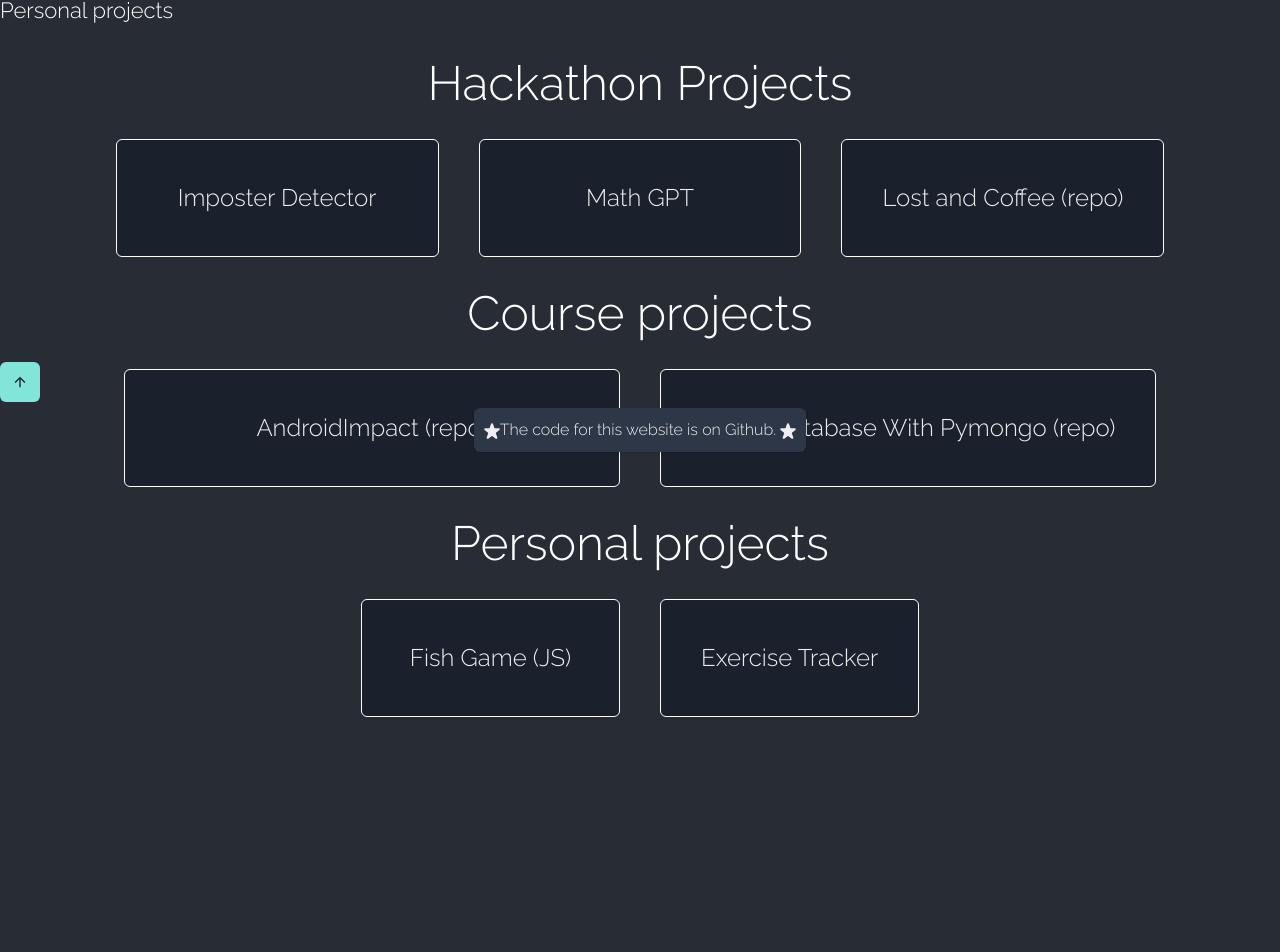
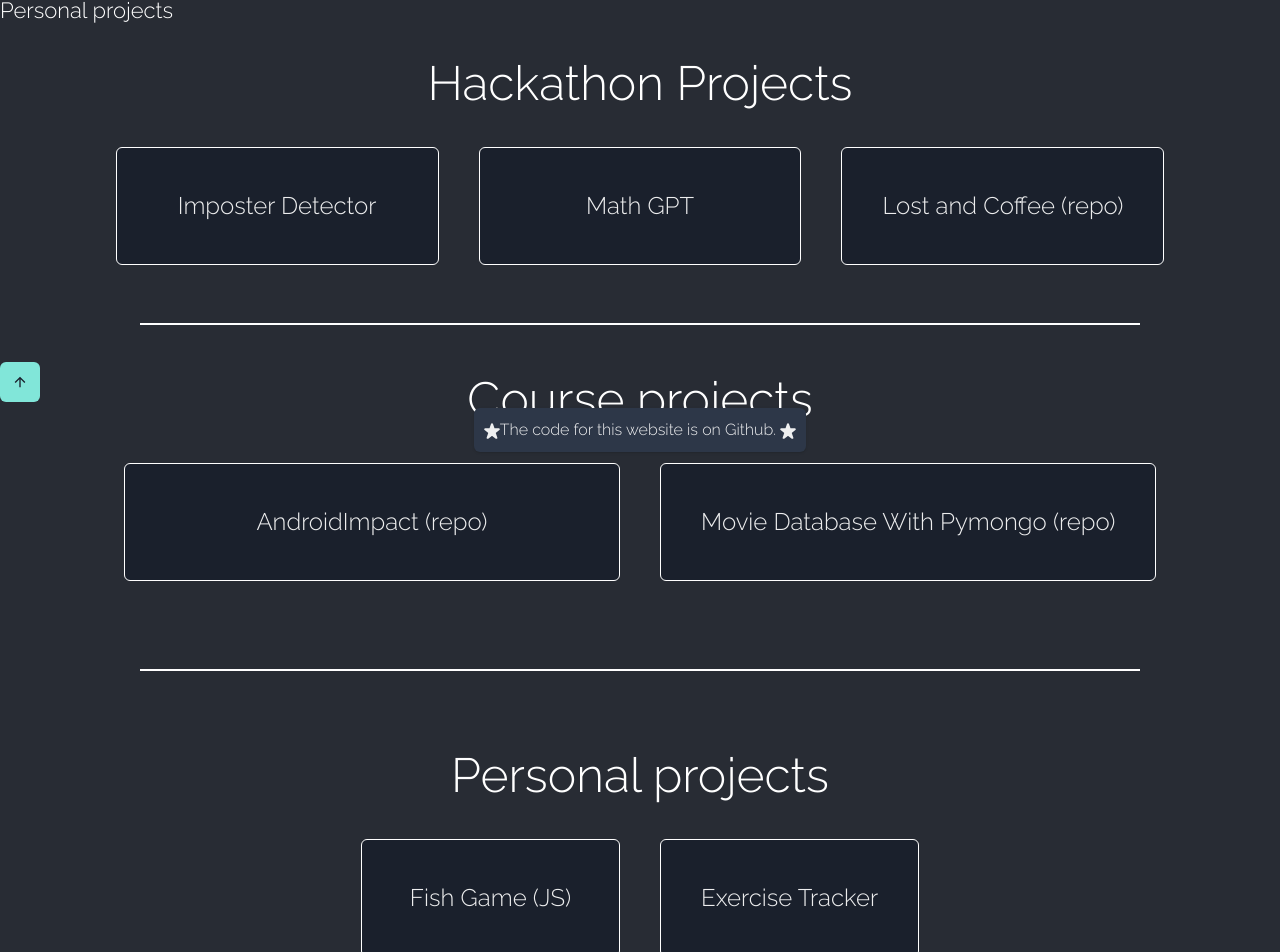
Before and after one commit to LeCitrus/LeCitrus.github.io, a React (Create React App) app: page /projects in a window 1280 px wide. Shown: the part 348-1300 px from the top of the page. Before the commit the page ends 1065 px from the top, so only its background shows below. Built offline with nearby package versions, Linux system fonts and the light colour scheme; a web font is replaced by a local one.

Commit message:
more UI changes

```diff
--- a/src/pages/hobbies.tsx
+++ b/src/pages/hobbies.tsx
@@ -1,7 +1,7 @@
 import NavBar from '../components/NavBar';
 import Header from '../components/Header';
 import Origami from '../components/Origami';
-import {SimpleGrid, Text, Center, Link, VStack, HStack} from '@chakra-ui/react';
+import {Text, Link, VStack, HStack, Box} from '@chakra-ui/react';
 import Eiffel from '../images/eiffel.jpg';
 import Spring from '../images/spring.jpg';
 import Echidna from '../images/echidna.jpg';
@@ -38,13 +38,9 @@ const Hobbies = () => {
       <Link href="#photography" fontSize={22}>Photography</Link>
       </VStack>
       <div>
-        <Center>
+        <VStack>
           <Text fontSize='4xl' id="origami">Origami</Text>
-        </Center>
-        <Center m={5}>
-          <Text fontSize='2xl'>"The Japanese art of folding paper into decorative shapes and figures." here are some of my creations!</Text>
-        </Center>
-        <Center>
+          <Text fontSize='2xl' padding="20px">"The Japanese art of folding paper into decorative shapes and figures." here are some of my creations!</Text>
           <HStack spacing='15px' margin='5px' alignItems="top">
             <VStack>
               <Origami image_src={Eiffel} title="Eiffel Tower" author="Robin Glynn" description="Folded with 30x30cm tissue foil paper"/>
@@ -59,14 +55,11 @@ const Hobbies = () => {
               <Origami image_src={Jellyfish} title="Jellyfish" author="Chris Heynen" description="Folded with 30x30cm tissue foil paper"/>
             </VStack>
             </HStack>
-        </Center>
-        <Center>
+        </VStack>
+        <VStack>
+          <Box bg="white" width="1000px" height='2px' margin='10'/>
           <Text id='photography' fontSize='4xl' mt={10}>Photography</Text>
-        </Center>
-        <Center>
-          <Text fontSize='2xl' m={5}>I like to take pictures sometimes!</Text>
-        </Center>
-        <Center>
+          <Text fontSize='2xl' padding='20px'>I like to take pictures sometimes!</Text>
           <HStack spacing='15px' margin="5px" alignItems="top">
             <VStack>
               <ImageComponent src={p1} title="Rock Stack" description="Taken in panorama resort"/>
@@ -88,7 +81,7 @@ const Hobbies = () => {
               <ImageComponent src={p11} title="Aurora 3" description="Taken 2023-09-18"/>
             </VStack>
           </HStack>
-        </Center>
+        </VStack>
       </div>
     </div>
     );
--- a/src/pages/projects.tsx
+++ b/src/pages/projects.tsx
@@ -1,7 +1,7 @@
 import NavBar from "../components/NavBar";
 import Header from "../components/Header";
 import Project from "../components/Project";
-import { SimpleGrid, Center, Text, VStack, Link} from "@chakra-ui/react";
+import { SimpleGrid, Text, VStack, Link, Box} from "@chakra-ui/react";
 
 const Projects = () => {
   return (
@@ -16,34 +16,26 @@ const Projects = () => {
         <Link href="#course" fontSize={22}>Course Projects</Link>
         <Link href="#personal" fontSize={22}>Personal projects</Link>
       </VStack>
-      <Center>
+      <VStack>
         <Text fontSize='5xl' m={5} id="hackathon">Hackathon Projects</Text>
-      </Center>
-      <Center>
-        <SimpleGrid columns = {3} spacing = {10}>
+        <SimpleGrid columns = {3} spacing = {10} paddingBottom='10'>
           <Project title="Imposter Detector" link="https://imposter-detector.vercel.app/"/>
           <Project title="Math GPT" link="https://arithme.tech/"/>
           <Project title="Lost and Coffee (repo)" link="https://github.com/LeCitrus/Lost-and-Coffee"/>
         </SimpleGrid>
-      </Center>
-      <Center>
+        <Box bg="white" width="1000px" height='2px' margin='10px'/>
         <Text fontSize='5xl' m={5} id="course">Course projects</Text>
-      </Center>
-      <Center>
-        <SimpleGrid columns = {2} spacing = {10}>
+        <SimpleGrid columns = {2} spacing = {10} paddingBottom='10'>
           <Project title="AndroidImpact (repo)" link="https://github.com/CMPUT301F22T08/AndroidImpact"/>
           <Project title="Movie Database With Pymongo (repo)" link="https://github.com/LeCitrus/CMPUT291-Mini-Project-2"/>
         </SimpleGrid>
-      </Center>
-      <Center>
+        <Box bg="white" width="1000px" height='2px' margin='10'/>
         <Text fontSize='5xl' m={5} id="personal">Personal projects</Text>
-      </Center>
-      <Center>
         <SimpleGrid columns = {2} spacing = {10}>
           <Project title="Fish Game (JS)" link="https://github.com/LeCitrus/Fish-Game-JS"/>
           <Project title="Exercise Tracker" link="https://github.com/LeCitrus/Exercise-Tracker"/>
         </SimpleGrid>
-      </Center>
+      </VStack>
     </div>
   </div>
   );
```
